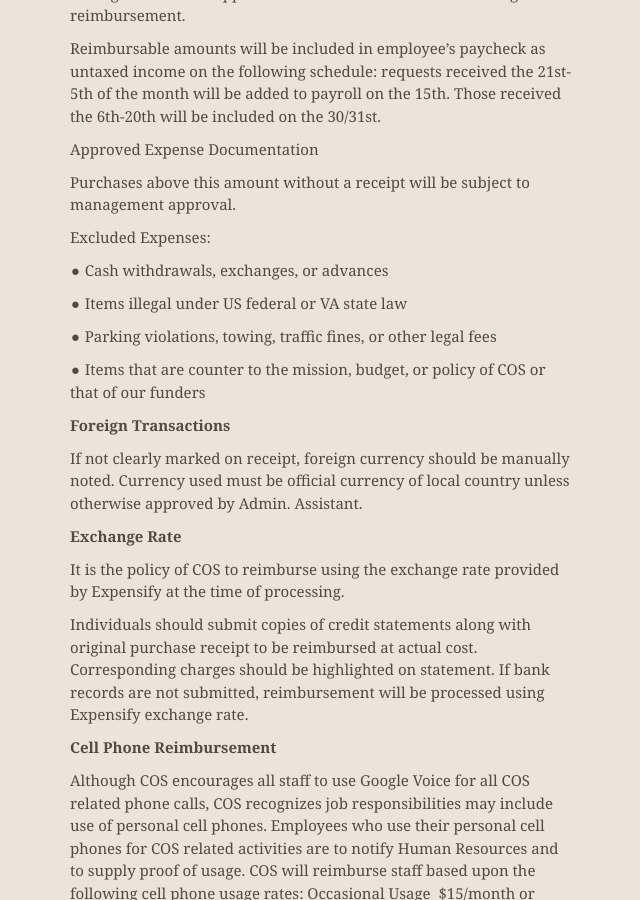
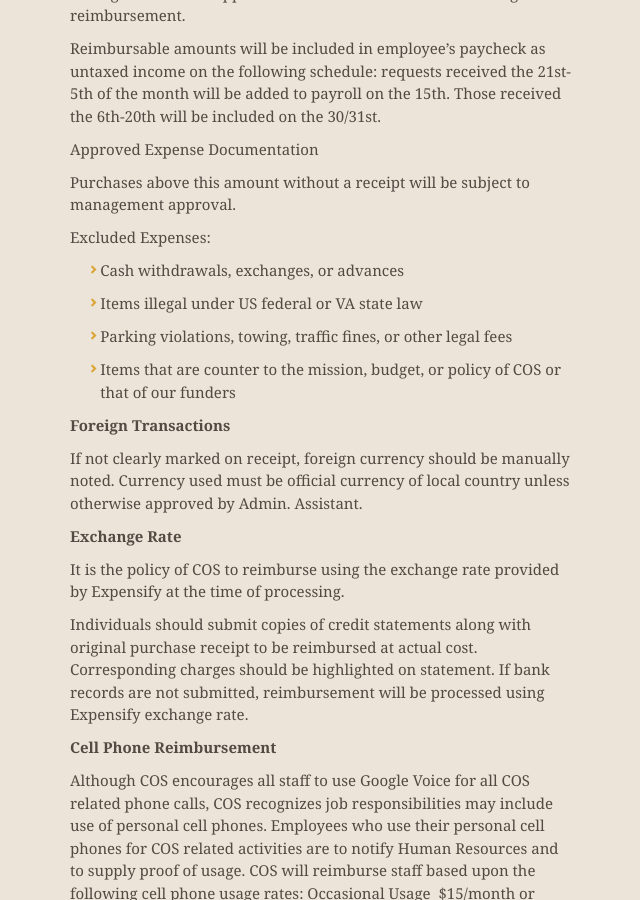
Before and after one commit to CenterForOpenScience/Policies-and-Procedures, a Jekyll site: the page built from index.md, in a window 1280 px wide and 900 px high, scrolled down 8658 px. Shown: the whole window, without its empty margins (317-957 px from the left). Built offline with Jekyll 4.4.1, drawn with Linux system fonts in a browser that asks for light colours; nearby versions of some CDN libraries.

Commit message:
Replace bullet with dash for consistency

```diff
--- a/index.md
+++ b/index.md
@@ -206,13 +206,13 @@ Purchases above this amount without a receipt will be subject to management appr
 
 Excluded Expenses:
 
-● Cash withdrawals, exchanges, or advances
+- Cash withdrawals, exchanges, or advances
 
-● Items illegal under US federal or VA state law
+- Items illegal under US federal or VA state law
 
-● Parking violations, towing, traffic fines, or other legal fees
+- Parking violations, towing, traffic fines, or other legal fees
 
-● Items that are counter to the mission, budget, or policy of COS or that of our funders
+- Items that are counter to the mission, budget, or policy of COS or that of our funders
 
 **Foreign Transactions**
 
```
